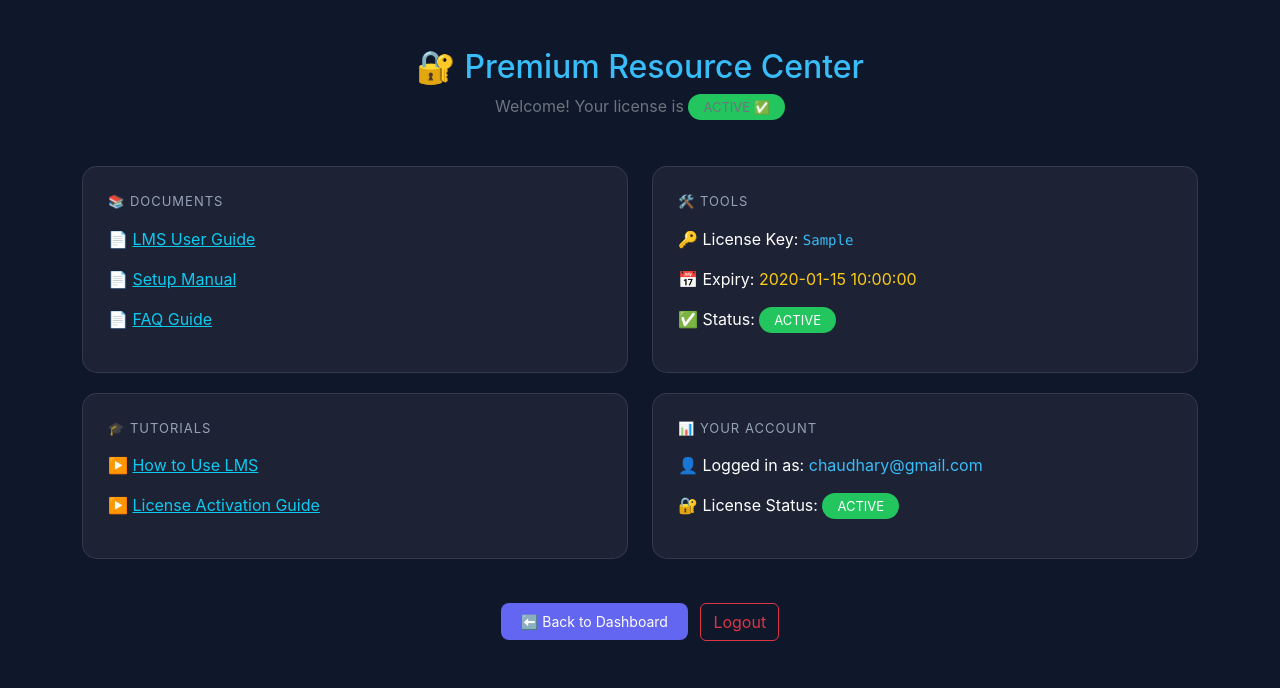
After one commit to ch-Ahmad-zx/lms-project, a Flask app: page /resources in a window 1280 px wide. The commit adds this page. Shown: the top 688 px of the page. Run offline with Flask 3, Linux system fonts and the light colour scheme; a user stored in the database is signed in; a database or web service that is not in the repository returns one stand-in record (values such as "Sample title"); some libraries are stand-ins or nearby versions.

Commit message:
premium resources page added

```diff
--- a/app.py
+++ b/app.py
@@ -436,6 +436,18 @@ def process_payment():
 def success():
     key = request.args.get('key')
     return render_template('success.html', key=key)
+@app.route('/resources')
+def resources():
+    if 'user_id' not in session:
+        return redirect(url_for('login'))
+    user_id = session['user_id']
+    conn = get_db_connection()
+    cursor = conn.cursor()
+    cursor.execute("SELECT license_key, expiry_date FROM public.users WHERE id = %s", (user_id,))
+    user_data = cursor.fetchone()
+    cursor.close()
+    conn.close()
+    return render_template('resources.html', license_key=user_data[0], expiry_date=user_data[1])
 
 @app.route('/watch_movies', methods=['GET', 'POST'])
 def watch_movies():
--- a/templates/dashboard.html
+++ b/templates/dashboard.html
@@ -46,7 +46,7 @@
                         </div>
                     </div>
                     <div class="mt-4">
-                        <a href="/watch_movies" class="btn btn-primary btn-sm">🎬 Watch Movies</a>
+                       <a href="/resources" class="btn btn-primary btn-sm">🔐 Premium Resources</a>
                         <a href="/logout" class="btn btn-outline-danger btn-sm">Logout</a>
                     </div>
                 </div>
--- /dev/null
+++ b/templates/resources.html
@@ -0,0 +1,78 @@
+<!DOCTYPE html>
+<html lang="en">
+<head>
+    <meta charset="UTF-8">
+    <title>Premium Resources</title>
+    <link href="https://cdn.jsdelivr.net/npm/bootstrap@5.3.0/dist/css/bootstrap.min.css" rel="stylesheet">
+    <style>
+        body { background: #0f172a; color: white; font-family: 'Inter', sans-serif; }
+        .card-resource { background: rgba(38,41,59,0.7); border: 1px solid rgba(255,255,255,0.1); border-radius: 15px; padding: 25px; margin-bottom: 20px; }
+        .badge-active { background: #22c55e; padding: 5px 15px; border-radius: 20px; font-size: 13px; }
+        .resource-btn { background: #6366f1; border: none; border-radius: 8px; padding: 10px 20px; color: white; text-decoration: none; font-size: 14px; }
+        .resource-btn:hover { background: #4f46e5; color: white; }
+        h2 { color: #38bdf8; }
+        .section-title { color: #94a3b8; font-size: 13px; text-transform: uppercase; letter-spacing: 1px; margin-bottom: 15px; }
+    </style>
+</head>
+<body>
+<div class="container py-5">
+    <div class="text-center mb-5">
+        <h2>🔐 Premium Resource Center</h2>
+        <p class="text-secondary">Welcome! Your license is <span class="badge-active">ACTIVE ✅</span></p>
+    </div>
+
+    <div class="row">
+        <!-- Documents -->
+        <div class="col-md-6">
+            <div class="card-resource">
+                <p class="section-title">📚 Documents</p>
+                <ul class="list-unstyled">
+                    <li class="mb-3">📄 <a href="#" class="text-info">LMS User Guide</a></li>
+                    <li class="mb-3">📄 <a href="#" class="text-info">Setup Manual</a></li>
+                    <li class="mb-3">📄 <a href="#" class="text-info">FAQ Guide</a></li>
+                </ul>
+            </div>
+        </div>
+
+        <!-- Tools -->
+        <div class="col-md-6">
+            <div class="card-resource">
+                <p class="section-title">🛠️ Tools</p>
+                <ul class="list-unstyled">
+                    <li class="mb-3">🔑 License Key: <code style="color:#38bdf8;">{{ license_key }}</code></li>
+                    <li class="mb-3">📅 Expiry: <span style="color:#facc15;">{{ expiry_date }}</span></li>
+                    <li class="mb-3">✅ Status: <span class="badge-active">ACTIVE</span></li>
+                </ul>
+            </div>
+        </div>
+
+        <!-- Tutorials -->
+        <div class="col-md-6">
+            <div class="card-resource">
+                <p class="section-title">🎓 Tutorials</p>
+                <ul class="list-unstyled">
+                    <li class="mb-3">▶️ <a href="https://youtube.com" target="_blank" class="text-info">How to Use LMS</a></li>
+                    <li class="mb-3">▶️ <a href="https://youtube.com" target="_blank" class="text-info">License Activation Guide</a></li>
+                </ul>
+            </div>
+        </div>
+
+        <!-- Stats -->
+        <div class="col-md-6">
+            <div class="card-resource">
+                <p class="section-title">📊 Your Account</p>
+                <ul class="list-unstyled">
+                    <li class="mb-3">👤 Logged in as: <span style="color:#38bdf8;">{{ session.get('email', 'User') }}</span></li>
+                    <li class="mb-3">🔐 License Status: <span class="badge-active">ACTIVE</span></li>
+                </ul>
+            </div>
+        </div>
+    </div>
+
+    <div class="text-center mt-4">
+        <a href="/dashboard" class="resource-btn me-2">⬅️ Back to Dashboard</a>
+        <a href="/logout" class="btn btn-outline-danger">Logout</a>
+    </div>
+</div>
+</body>
+</html>
```
